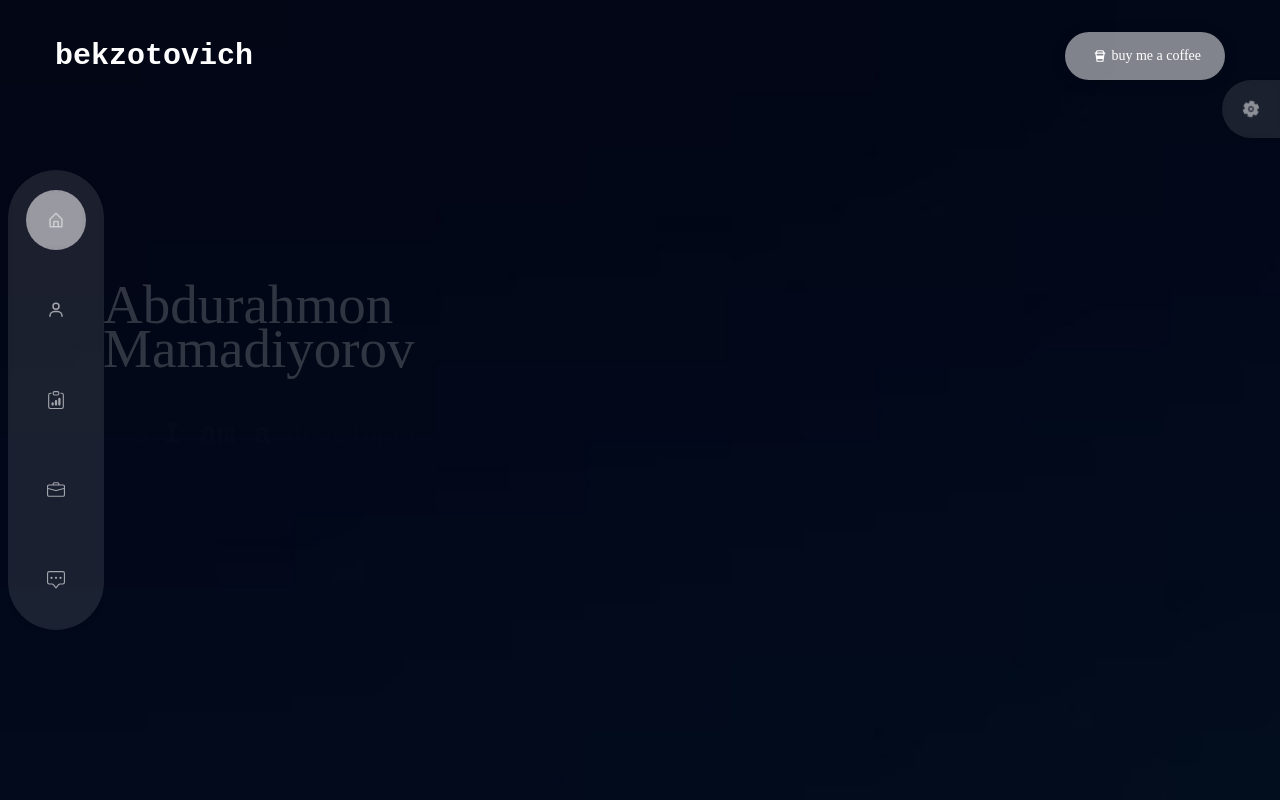
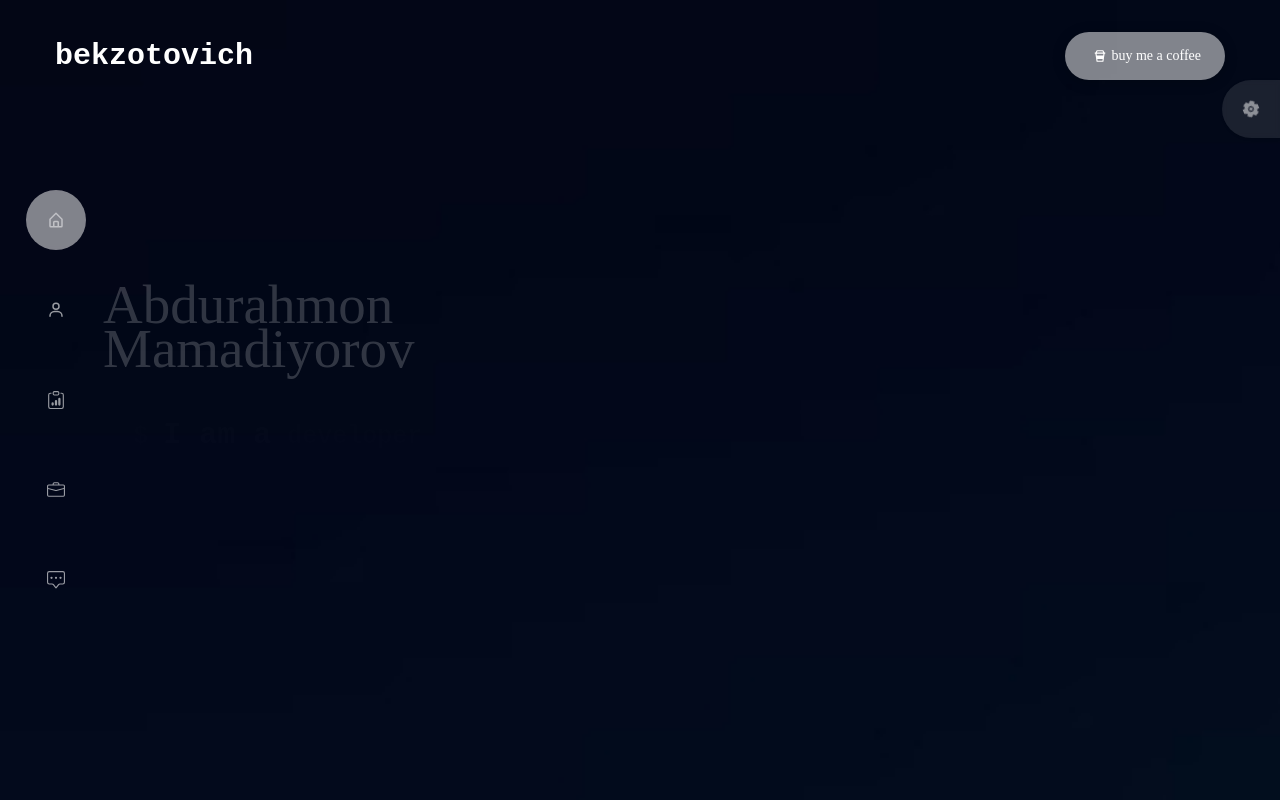
Before and after one commit to abdurahmon27/v1.bekzotovich.uz, a React (Create React App) app: page / in a window 1280 px wide. Shown: the top 800 px of the page. Built offline with nearby package versions, Linux system fonts and the light colour scheme.

Commit message:
fixed nav

```diff
--- a/public/index.html
+++ b/public/index.html
@@ -8,6 +8,10 @@
       name="description"
       content="Bekzotovich.uz | react Frontend developer"
     />
+    <link rel="icon" href="favicon.png" type="image/x-icon" />
+    <meta name="keywords" content="Abdurahmon, Mamadiyorov, Bekzotovich, Abdurahmon Mamadiyorov, bekzotovich.uz, Frontend Developer, Frontend">
+    <meta name="author" content="Abdurahmon Mamadiyorov">
+    <meta name="rating" content="5" />
     <title>bekzotovich</title>
   </head>
   <body>
--- a/src/components/Home.js
+++ b/src/components/Home.js
@@ -178,7 +178,7 @@ const Home = (props) => {
                 title="image will replace"
                 src={Image}
                 alt="avatar"
-                className=" h-[320px] lg:max-w-[320px] w-[320px] rounded-full object-cover z-[100]"
+                className=" h-[320px] lg:max-w-[320px] w-[320px] rounded-full object-cover z-[100] btn"
               />
             </motion.div>
           </div>
--- a/src/components/Nav.js
+++ b/src/components/Nav.js
@@ -7,7 +7,7 @@ const Nav = (props) => {
     <>
       <nav className="fixed lg:left-2 w-auto top-1/2 -translate-y-1/2 overflow-hidden max-md:fixed max-md:bottom-8 max-md:w-full max-md:overflow-hidden max-md:top-[auto] z-50 max-md:-translate-y-0">
         <div
-          className=" w-[96px] shadow-md bg-white/10 backdrop-blur-[3px] h-[460px] px-5 py-5 flex flex-col justify-between items-center max-md:flex-row text-2x1 text-white/60 max-md:w-full max-md:h-[96px]  max-md:max-w-[460px] max-md:mx-auto "
+          className=" w-[96px] max-md:shadow-md max-md:bg-white/10 max-md:backdrop-blur-[3px] h-[460px] px-5 py-5 flex flex-col justify-between items-center max-md:flex-row text-2x1 text-white/60 max-md:w-full max-md:h-[96px]  max-md:max-w-[460px] max-md:mx-auto "
           style={{ borderRadius: `${props.borderRadius}px` }}
         >
           <Link
```
Also changed, not shown: public/favicon.png (added), 1 other file (tests, documents, lock files or other folders).
